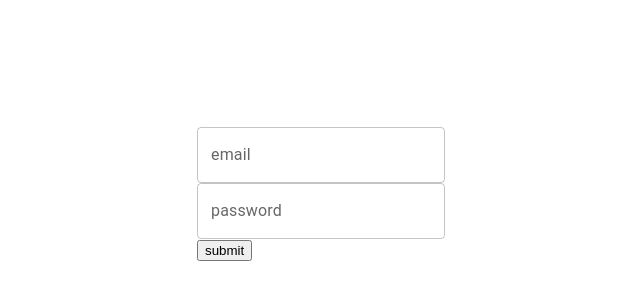
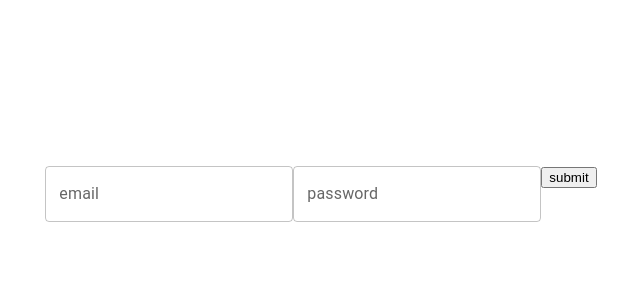
Before and after one commit to quocbinh-npm9081/hook-form-mui-v2, a Next.js app: page / in a window 1280 px wide. Shown: the part 206-506 px from the top of the page, without its empty margins (319-959 px from the left). Built offline with nearby package versions, Linux system fonts and the light colour scheme.

Commit message:
[add] add mui textfield

```diff
--- /dev/null
+++ b/pages/components/SubTextField.tsx
@@ -0,0 +1,24 @@
+import React from 'react';
+import {Controller, useFormContext} from 'react-hook-form';
+import { TextField } from '@mui/material'
+
+const SubTextField: React.FC<{
+    name: string,
+    defaultValue:string
+}> = ({name, defaultValue}) => {
+
+  const {formState: errors, control} = useFormContext();
+
+  return (
+    <Controller
+    name={name}
+    control={control}
+    defaultValue={defaultValue}
+    render={({field})=>{
+      return <TextField {...field} label={name}/>
+    }}
+    />
+  )
+}
+
+export default SubTextField
--- a/pages/index.tsx
+++ b/pages/index.tsx
@@ -1,10 +1,10 @@
 import { FC } from 'react'
 import Head from 'next/head'
 import styles from '../styles/Home.module.css'
-import {useForm, SubmitHandler,Controller} from 'react-hook-form'
-import { TextField } from '@mui/material'
+import {useForm, SubmitHandler,FormProvider} from 'react-hook-form'
 import {yupResolver} from '@hookform/resolvers/yup';
 import * as yup from 'yup';
+import SubTextField from './components/SubTextField';
 
 interface IFormInputs{
   email: string,
@@ -12,13 +12,13 @@ interface IFormInputs{
 }
 
 const schema = yup.object().shape({
-  email: yup.string().email(),
+  email: yup.string().email().required(),
   password: yup.string().min(4).max(20).required(),
 });
 
 export default function Home() {
 
-  const {register, handleSubmit, watch,control, formState: {errors}} = useForm<IFormInputs>({
+  const menthods = useForm<IFormInputs>({
     resolver: yupResolver(schema)
   });
 
@@ -26,9 +26,8 @@ export default function Home() {
     console.log(data);
   };
 
-  // console.log("value Email change", watch('email'));
+ console.log("value Email change", menthods.watch('email'));
 
-  console.log(errors);
 
   return (
     <div className={styles.container}>
@@ -39,53 +38,14 @@ export default function Home() {
       </Head>
 
       <main className={styles.main}>
-          <form onSubmit={handleSubmit(handleSubmitForm)}>
-            <Controller
-            name='email'
-            control={control}
-            render={({field})=>{
-              return <TextField {...field} label="email" error={!!errors.email} helperText={errors.email?.message}/>
-            }}
-            />
-            <br />
-            <Controller
-            name='password'
-            control={control}
-            render={({field})=>{
-              return <TextField {...field} label="password" error={!!errors.password} helperText={errors.password?.message}/>
-            }}
-            />
-            <br />
+      <FormProvider {...menthods}>
+          <form onSubmit={menthods.handleSubmit(handleSubmitForm)}>
+            <SubTextField name='email' defaultValue=""/>
+            <SubTextField name='password' defaultValue=""/>
             <input type="submit" value="submit"/>
           </form>
+      </FormProvider>
       </main>
-
-      {
-        errors && errors.email ? (
-          <footer className={styles.footer}>
-          <a
-            href="https://vercel.com?utm_source=create-next-app&utm_medium=default-template&utm_campaign=create-next-app"
-            target="_blank"
-            rel="noopener noreferrer"
-          >
-           {errors.email && errors.email.message ? <span>{errors.email.message}</span> : null}
-          </a>
-        </footer>
-        ) : null
-      }
-      {
-        errors && errors.password ? (
-          <footer className={styles.footer}>
-          <a
-            href="https://vercel.com?utm_source=create-next-app&utm_medium=default-template&utm_campaign=create-next-app"
-            target="_blank"
-            rel="noopener noreferrer"
-          >
-            {errors.password && errors.password.message ? <span>{errors.password.message}</span>: null}
-          </a>
-        </footer>
-        ) : null
-      }
     </div>
   )
 }
```
